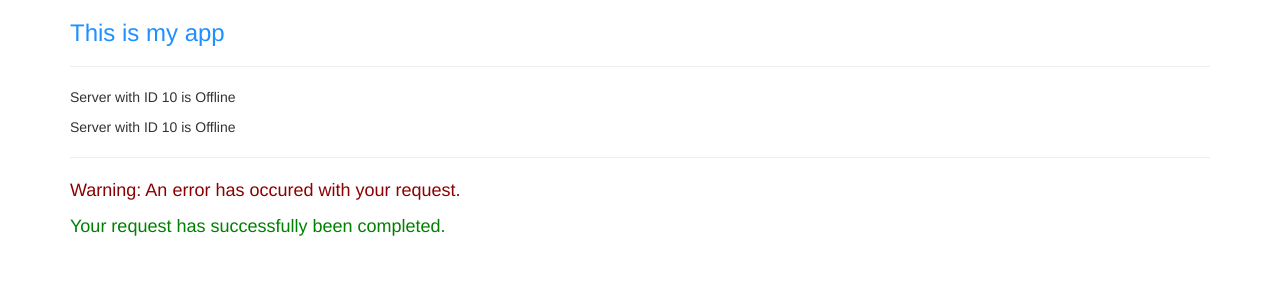
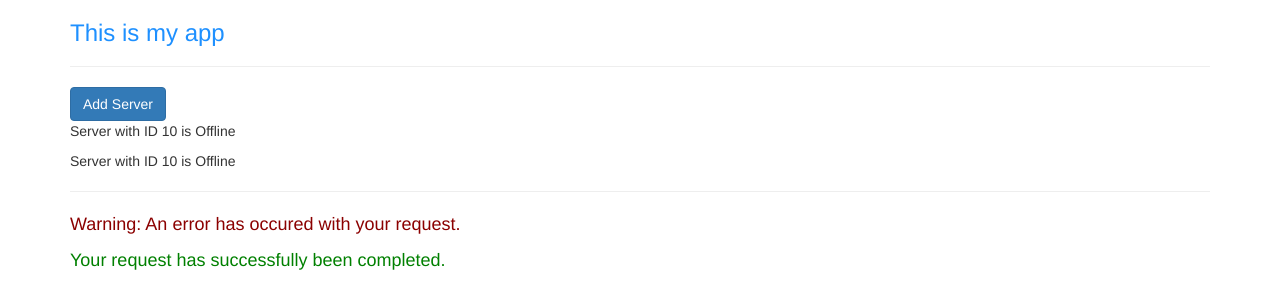
Before and after one commit to Aleksandar-Zoric-93/Angular8_Udemy, an Angular app: page / in a window 1280 px wide. Shown: the top 308 px of the page. Built offline with nearby package versions, Linux system fonts and the light colour scheme.

Commit message:
Property Binding

```diff
--- a/src/app/servers/servers.component.html
+++ b/src/app/servers/servers.component.html
@@ -1,2 +1,4 @@
+<button class="btn btn-primary" [disabled]="!allowNewServer"> Add Server </button>
+
 <app-server></app-server>
 <app-server></app-server>
--- a/src/app/servers/servers.component.ts
+++ b/src/app/servers/servers.component.ts
@@ -2,14 +2,20 @@
 
 @Component({
   selector: 'app-servers',
-  template: `
-  <app-server></app-server>
-  <app-server></app-server>`,
+  // template: `
+  // <app-server></app-server>
+  // <app-server></app-server>`,
+  templateUrl: './servers.component.html',
   styleUrls: ['./servers.component.css']
 })
 export class ServersComponent implements OnInit {
+  allowNewServer = false;
 
-  constructor() { }
+  constructor() {
+    setTimeout(() => {
+      this.allowNewServer = true;
+    }, 2000);
+  }
 
   ngOnInit() {
   }
```
